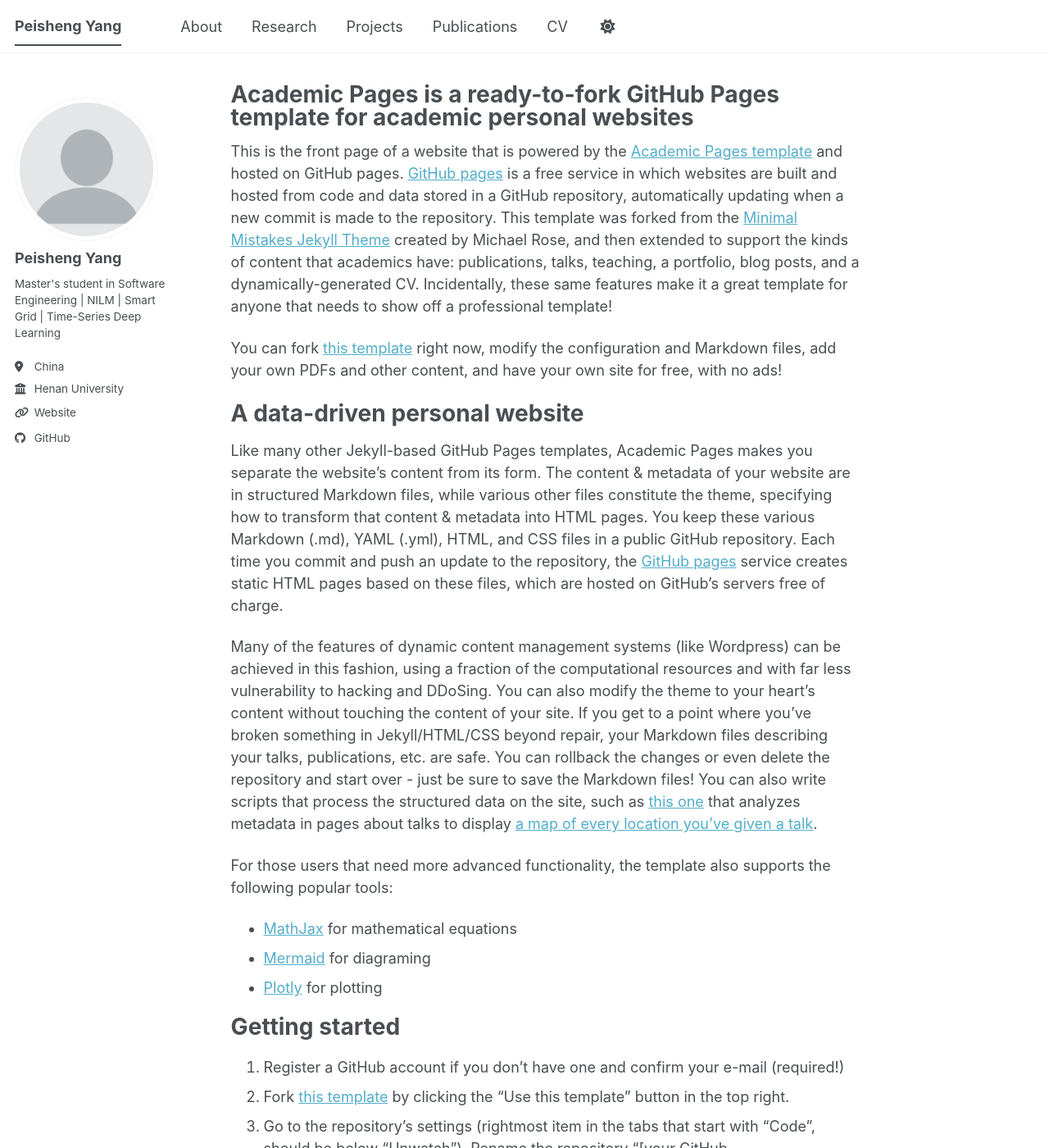
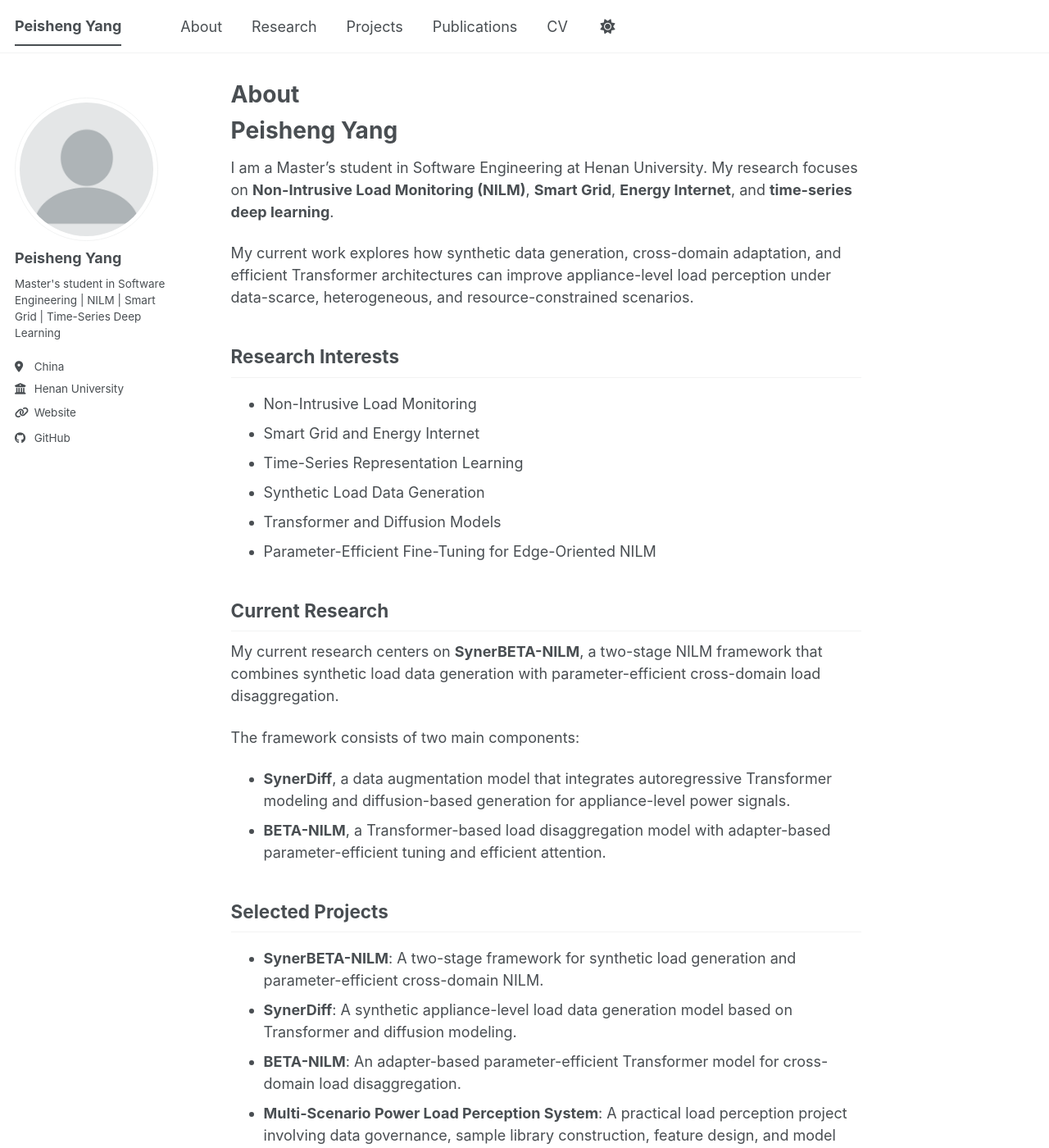
Before and after one commit to AKAYoung/akayoung.github.io, a Jekyll site: the page built from _pages/about.md, in a window 1280 px wide and 1400 px high. Shown: the whole window at 82% size. Built offline with Jekyll 4.4.1, drawn with Linux system fonts in a browser that asks for light colours; a script bundle is joined from its source files by our own code; library files that are not in the unit come from our copies; some of the changed text lies outside the part shown.

Commit message:
Update about.md

```diff
--- a/_pages/about.md
+++ b/_pages/about.md
@@ -1,56 +1,52 @@
 ---
 permalink: /
-title: "Academic Pages is a ready-to-fork GitHub Pages template for academic personal websites"
+title: "About"
 author_profile: true
 redirect_from:
   - /about/
   - /about.html
 ---
 
-This is the front page of a website that is powered by the [Academic Pages template](https://github.com/academicpages/academicpages.github.io) and hosted on GitHub pages. [GitHub pages](https://pages.github.com) is a free service in which websites are built and hosted from code and data stored in a GitHub repository, automatically updating when a new commit is made to the repository. This template was forked from the [Minimal Mistakes Jekyll Theme](https://mmistakes.github.io/minimal-mistakes/) created by Michael Rose, and then extended to support the kinds of content that academics have: publications, talks, teaching, a portfolio, blog posts, and a dynamically-generated CV. Incidentally, these same features make it a great template for anyone that needs to show off a professional template!
+# Peisheng Yang
 
- You can fork [this template](https://github.com/academicpages/academicpages.github.io) right now, modify the configuration and Markdown files, add your own PDFs and other content, and have your own site for free, with no ads!
+I am a Master's student in Software Engineering at Henan University. My research focuses on **Non-Intrusive Load Monitoring (NILM)**, **Smart Grid**, **Energy Internet**, and **time-series deep learning**.
 
-A data-driven personal website
-======
-Like many other Jekyll-based GitHub Pages templates, Academic Pages makes you separate the website's content from its form. The content & metadata of your website are in structured Markdown files, while various other files constitute the theme, specifying how to transform that content & metadata into HTML pages. You keep these various Markdown (.md), YAML (.yml), HTML, and CSS files in a public GitHub repository. Each time you commit and push an update to the repository, the [GitHub pages](https://pages.github.com/) service creates static HTML pages based on these files, which are hosted on GitHub's servers free of charge.
+My current work explores how synthetic data generation, cross-domain adaptation, and efficient Transformer architectures can improve appliance-level load perception under data-scarce, heterogeneous, and resource-constrained scenarios.
 
-Many of the features of dynamic content management systems (like Wordpress) can be achieved in this fashion, using a fraction of the computational resources and with far less vulnerability to hacking and DDoSing. You can also modify the theme to your heart's content without touching the content of your site. If you get to a point where you've broken something in Jekyll/HTML/CSS beyond repair, your Markdown files describing your talks, publications, etc. are safe. You can rollback the changes or even delete the repository and start over - just be sure to save the Markdown files! You can also write scripts that process the structured data on the site, such as [this one](https://github.com/academicpages/academicpages.github.io/blob/master/talkmap.ipynb) that analyzes metadata in pages about talks to display [a map of every location you've given a talk](https://academicpages.github.io/talkmap.html).
+## Research Interests
 
-For those users that need more advanced functionality, the template also supports the following popular tools:
-- [MathJax](https://www.mathjax.org/) for mathematical equations
-- [Mermaid](https://mermaid.js.org/) for diagraming
-- [Plotly](https://plotly.com/javascript/) for plotting
+- Non-Intrusive Load Monitoring
+- Smart Grid and Energy Internet
+- Time-Series Representation Learning
+- Synthetic Load Data Generation
+- Transformer and Diffusion Models
+- Parameter-Efficient Fine-Tuning for Edge-Oriented NILM
 
-Getting started
-======
-1. Register a GitHub account if you don't have one and confirm your e-mail (required!)
-1. Fork [this template](https://github.com/academicpages/academicpages.github.io) by clicking the "Use this template" button in the top right.
-1. Go to the repository's settings (rightmost item in the tabs that start with "Code", should be below "Unwatch"). Rename the repository "[your GitHub username].github.io", which will also be your website's URL.
-1. Set site-wide configuration and create content & metadata (see below -- also see [this set of diffs](https://archive.is/3TPas) showing what files were changed to set up [an example site](https://getorg-testacct.github.io) for a user with the username "getorg-testacct")
-1. Upload any files (like PDFs, .zip files, etc.) to the files/ directory. They will appear at https://[your GitHub username].github.io/files/example.pdf.
-1. Check status by going to the repository settings, in the "GitHub pages" section
+## Current Research
 
-Site-wide configuration
-------
-The main configuration file for the site is in the base directory in [_config.yml](https://github.com/academicpages/academicpages.github.io/blob/master/_config.yml), which defines the content in the sidebars and other site-wide features. You will need to replace the default variables with ones about yourself and your site's github repository. The configuration file for the top menu is in [_data/navigation.yml](https://github.com/academicpages/academicpages.github.io/blob/master/_data/navigation.yml). For example, if you don't have a portfolio or blog posts, you can remove those items from that navigation.yml file to remove them from the header.
+My current research centers on **SynerBETA-NILM**, a two-stage NILM framework that combines synthetic load data generation with parameter-efficient cross-domain load disaggregation.
 
-Create content & metadata
-------
-For site content, there is one Markdown file for each type of content, which are stored in directories like _publications, _talks, _posts, _teaching, or _pages. For example, each talk is a Markdown file in the [_talks directory](https://github.com/academicpages/academicpages.github.io/tree/master/_talks). At the top of each Markdown file is structured data in YAML about the talk, which the theme will parse to do lots of cool stuff. The same structured data about a talk is used to generate the list of talks on the [Talks page](https://academicpages.github.io/talks), each [individual page](https://academicpages.github.io/talks/2012-03-01-talk-1) for specific talks, the talks section for the [CV page](https://academicpages.github.io/cv), and the [map of places you've given a talk](https://academicpages.github.io/talkmap.html) (if you run this [python file](https://github.com/academicpages/academicpages.github.io/blob/master/talkmap.py) or [Jupyter notebook](https://github.com/academicpages/academicpages.github.io/blob/master/talkmap.ipynb), which creates the HTML for the map based on the contents of the _talks directory).
+The framework consists of two main components:
 
-**Markdown generator**
+- **SynerDiff**, a data augmentation model that integrates autoregressive Transformer modeling and diffusion-based generation for appliance-level power signals.
+- **BETA-NILM**, a Transformer-based load disaggregation model with adapter-based parameter-efficient tuning and efficient attention.
 
-The repository includes [a set of Jupyter notebooks](https://github.com/academicpages/academicpages.github.io/tree/master/markdown_generator
-) that converts a CSV containing structured data about talks or presentations into individual Markdown files that will be properly formatted for the Academic Pages template. The sample CSVs in that directory are the ones I used to create my own personal website at stuartgeiger.com. My usual workflow is that I keep a spreadsheet of my publications and talks, then run the code in these notebooks to generate the Markdown files, then commit and push them to the GitHub repository.
+## Selected Projects
 
-How to edit your site's GitHub repository
-------
-Many people use a git client to create files on their local computer and then push them to GitHub's servers. If you are not familiar with git, you can directly edit these configuration and Markdown files directly in the github.com interface. Navigate to a file (like [this one](https://github.com/academicpages/academicpages.github.io/blob/master/_talks/2012-03-01-talk-1.md) and click the pencil icon in the top right of the content preview (to the right of the "Raw | Blame | History" buttons). You can delete a file by clicking the trashcan icon to the right of the pencil icon. You can also create new files or upload files by navigating to a directory and clicking the "Create new file" or "Upload files" buttons.
+- **SynerBETA-NILM**: A two-stage framework for synthetic load generation and parameter-efficient cross-domain NILM.
+- **SynerDiff**: A synthetic appliance-level load data generation model based on Transformer and diffusion modeling.
+- **BETA-NILM**: An adapter-based parameter-efficient Transformer model for cross-domain load disaggregation.
+- **Multi-Scenario Power Load Perception System**: A practical load perception project involving data governance, sample library construction, feature design, and model training.
 
-Example: editing a Markdown file for a talk
-![Editing a Markdown file for a talk](/images/editing-talk.png)
+## Technical Skills
 
-For more info
-------
-More info about configuring Academic Pages can be found in [the guide](https://academicpages.github.io/markdown/), the [growing wiki](https://github.com/academicpages/academicpages.github.io/wiki), and you can always [ask a question on GitHub](https://github.com/academicpages/academicpages.github.io/discussions). The [guides for the Minimal Mistakes theme](https://mmistakes.github.io/minimal-mistakes/docs/configuration/) (which this theme was forked from) might also be helpful.
+- **Programming:** Python, SQL, Markdown, LaTeX
+- **Deep Learning:** PyTorch, CNN, RNN/LSTM/GRU, Transformer, Diffusion Models
+- **Data Analysis:** Pandas, NumPy, Matplotlib
+- **Research Tools:** Git, GitHub, Overleaf, Anaconda, PyCharm
+- **Application Areas:** NILM, Smart Grid, Energy Internet, Time-Series Modeling
+
+## Contact
+
+- **GitHub:** [AKAYoung](https://github.com/AKAYoung)
+- **Academic Homepage:** [https://akayoung.github.io](https://akayoung.github.io)
```
